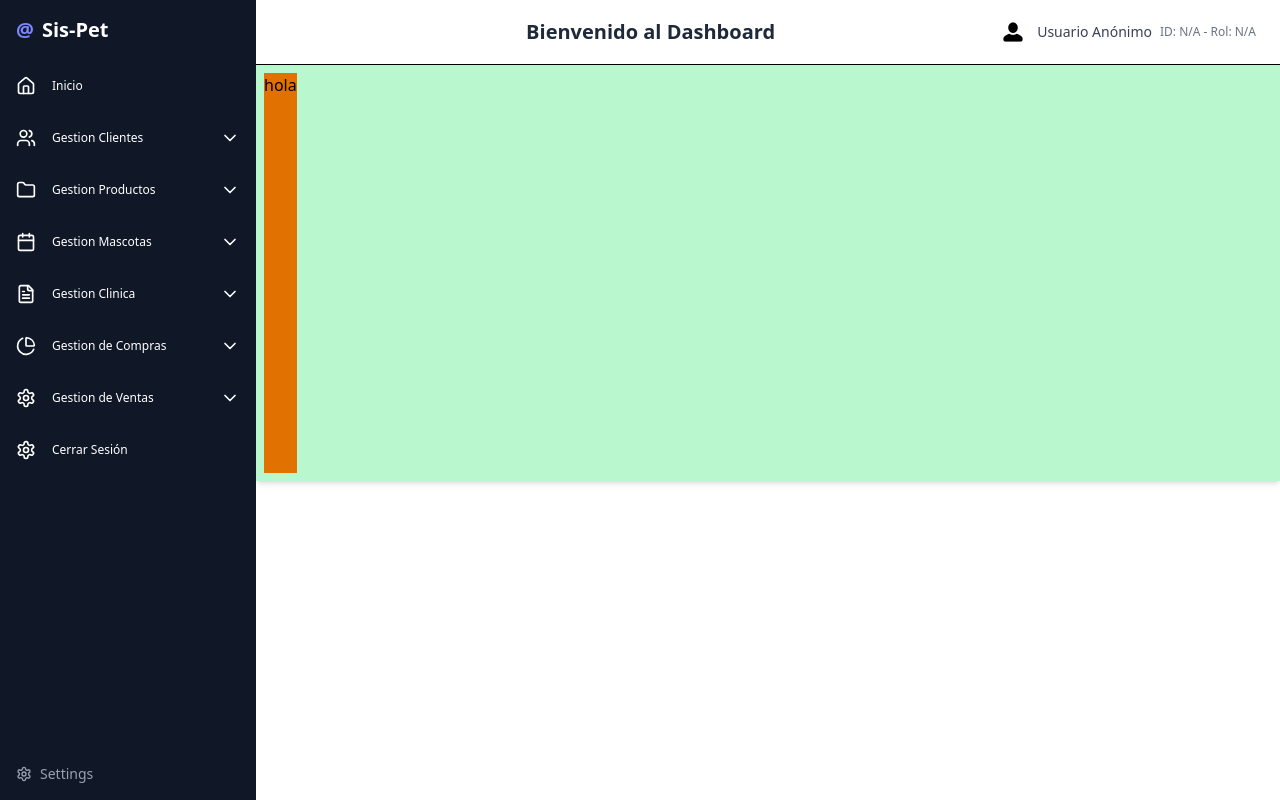
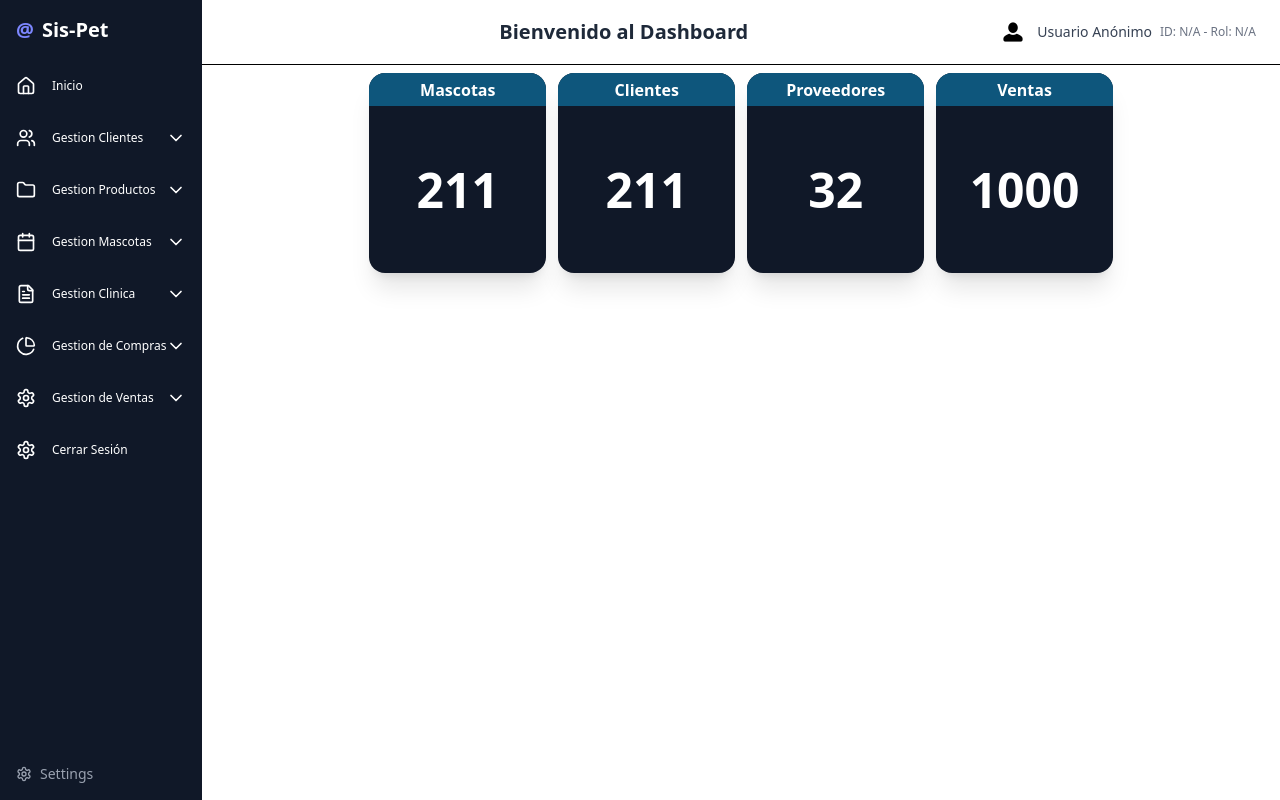
Before and after one commit to mauridevcde/Front_sis_vet, a Next.js app: page /dashboard in a window 1280 px wide. Built offline with nearby package versions, Linux system fonts and the light colour scheme.

Commit message:
comienzo de modulo cliente

```diff
--- /dev/null
+++ b/src/app/components/cardDasboard.tsx
@@ -0,0 +1,19 @@
+"use Client";
+
+interface PropsCard {
+  nameCard: string;
+  dataCard: string;
+}
+
+export default function cardDasboard({ nameCard, dataCard }: PropsCard) {
+  return (
+    <div className="flex bg-[#101828]  w-1/6 h-50 rounded-2xl shadow-xl flex-col overflow-hidden">
+      <div className="flex w-full  h-10 items-center bg-[#0E567C]  justify-center bg- mx-0">
+        <h1 className="text-white font-bold">{nameCard}</h1>
+      </div>
+      <div className="flex w-full h-full justify-center items-center">
+        <h1 className="text-white text-5xl font-bold">{dataCard}</h1>
+      </div>
+    </div>
+  );
+}
--- a/src/app/dashboard/layout.tsx
+++ b/src/app/dashboard/layout.tsx
@@ -118,7 +118,7 @@ export default function DashboardLayout({
   const { nombre_apellido, id_usuario, id_rol } = useAuthStore() as AuthStore;
 
   return (
-    <div className="bg-red-500 min-h-screen flex">
+    <div className="flex bg-white  w-full h-full   ">
       {/* Botón menú hamburguesa solo en móvil */}
       <button
         className="md:hidden fixed bottom-4 right-4 z-50 bg-gray-900 text-white p-2 rounded-full shadow-lg"
@@ -133,7 +133,7 @@ export default function DashboardLayout({
         className={`
           bg-gray-900 text-white flex flex-col justify-between
           transition-transform duration-300 overflow-auto
-          w-64 z-40 text-xs
+          w-auto z-40 text-xs
           fixed top-0 left-0 h-screen
           ${sidebarOpen ? "translate-x-0" : "-translate-x-full"}
           md:static md:translate-x-0 md:flex
@@ -216,7 +216,7 @@ export default function DashboardLayout({
       )}
 
       {/* Main */}
-      <main className="flex-2 bg-white min-h-screen md:ml-screen ml-0 transition-all duration-300">
+      <main className="flex-2 bg-white w-auto  ml-0 transition-all duration-300">
         <header className="flex items-center justify-between px-6 py-4 border-b">
           <div className="w-1 px-3 py-2 bordertext-sm focus:outline-none focus:ring-2 focus:ring-indigo-500" />
           <h1 className="text-xl font-semibold text-gray-800">
@@ -241,7 +241,7 @@ export default function DashboardLayout({
             </div>
           </div>
         </header>
-        <div className="p-2 flex h- bg-green-200 shadow-md">
+        <div className="flex justify-center  gap-3 w-auto h-auto  p-2  ">
           {children}
         </div>
       </main>
--- a/src/app/dashboard/page.tsx
+++ b/src/app/dashboard/page.tsx
@@ -1,9 +1,15 @@
 "use client";
 
 import React from "react";
+import CardDasboard from "../components/cardDasboard";
 
-export default function page() {
-  return <div className="flex bg-amber-600 w-auto h-100">
-    <h1>hola</h1>
-  </div>;
+export default function Page() {
+  return (
+    <>
+      <CardDasboard nameCard="Mascotas" dataCard="211"/>
+      <CardDasboard nameCard="Clientes" dataCard="211" />
+      <CardDasboard nameCard="Proveedores" dataCard="32"/>
+      <CardDasboard nameCard="Ventas" dataCard="1000"/>
+    </>
+  );
 }
--- a/src/app/layout.tsx
+++ b/src/app/layout.tsx
@@ -1,3 +1,4 @@
+
 import QueryProvider from "./components/QueryProvider";
 
 export const metadata = {
```
